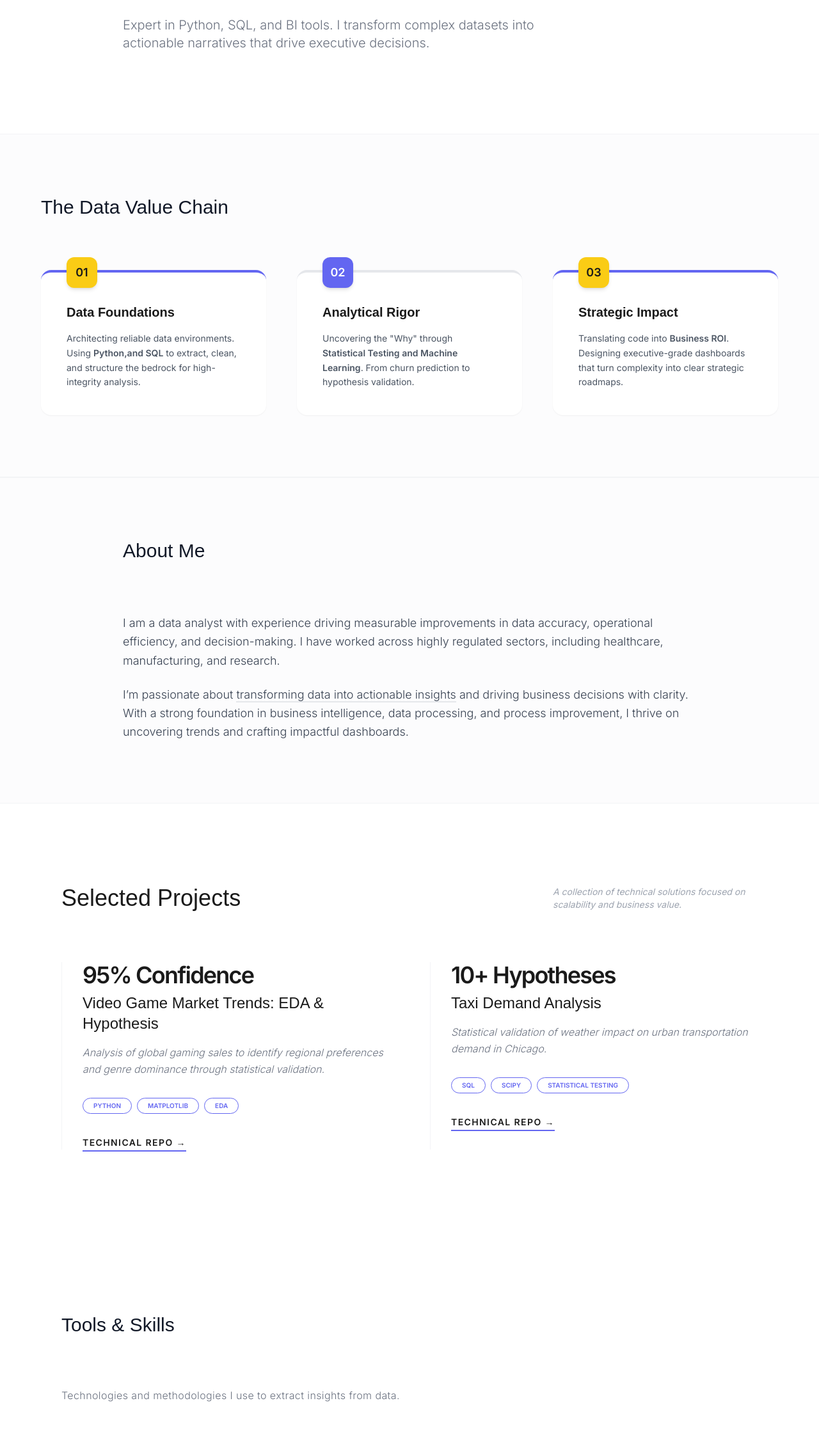
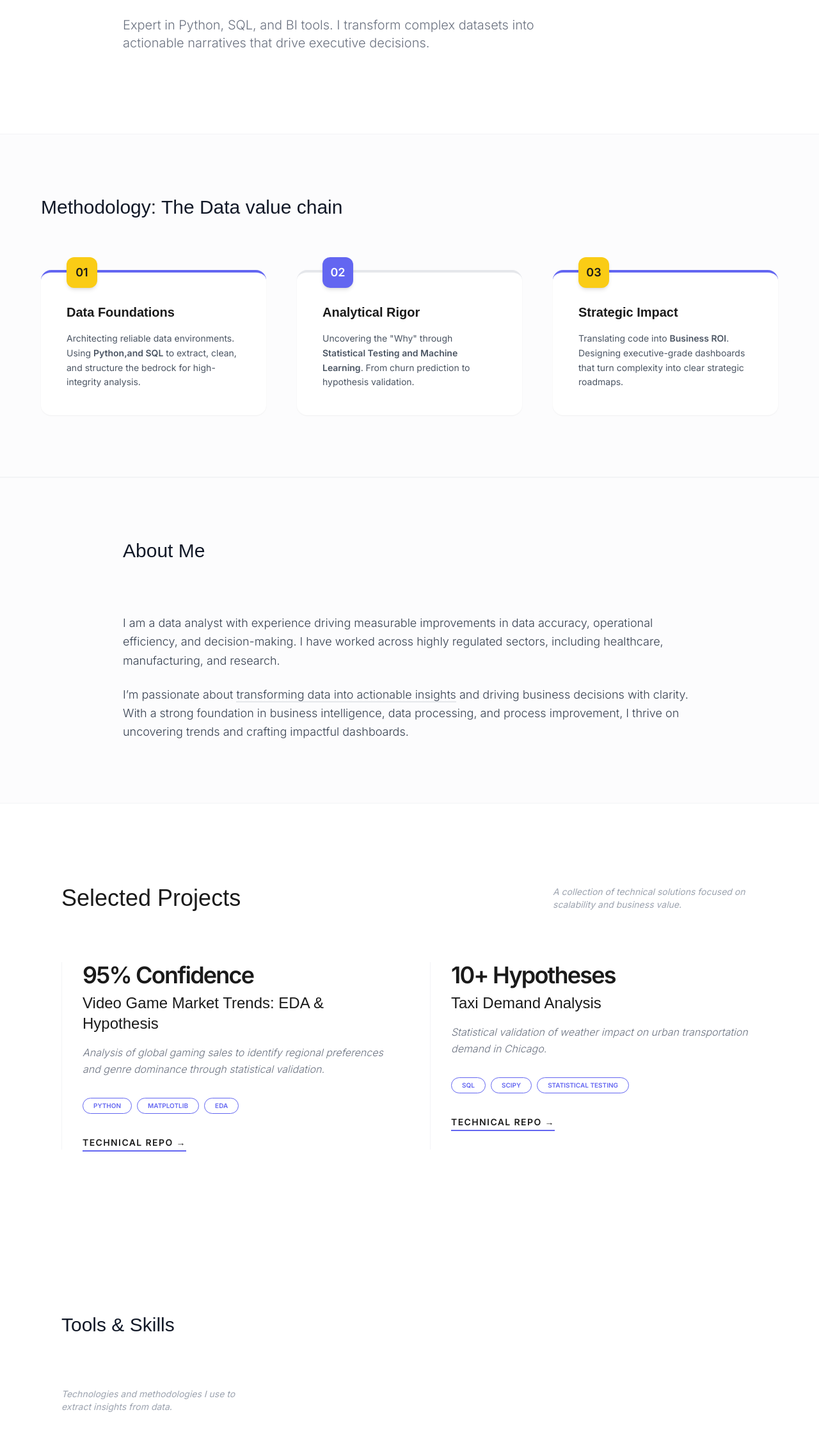
Before and after one commit to pamvianeta/pamvianeta.github.io, a plain HTML site: page index.html in a window 1280 px wide. Shown: the part 465-2719 px from the top of the page at 64% size. Drawn offline with nearby package versions, Linux system fonts and the light colour scheme.

Commit message:
Update section titles and paragraph styling in index.html

```diff
--- a/index.html
+++ b/index.html
@@ -48,7 +48,7 @@
 
     <section id="process" class="py-24 px-8 bg-gray-50/50 border-y border-gray-100">
         <div class="max-w-6xl mx-auto">
-            <h2 class="text-3xl mb-20 text-gray-900">The Data Value Chain</h2>
+            <h2 class="text-3xl mb-20 text-gray-900">Methodology: The Data value chain</h2>
 
             <div class="grid md:grid-cols-3 gap-12">
                 <div class="relative p-10 bg-white shadow-sm rounded-2xl border-t-4 border-purple-main">
@@ -129,7 +129,7 @@
         <div class="max-w-6xl mx-auto">
             <div class="mb-16">
                 <h2 class="text-3xl mb-20 text-gray-900">Tools & <span class="text-3xl mb-20 text-gray-900">Skills</span></h2>
-                <p class="text-gray-500 font-light tracking-wide">Technologies and methodologies I use to extract insights from data.</p>
+                <p class="text-gray-400 text-sm max-w-xs italic">Technologies and methodologies I use to extract insights from data.</p>
             </div>
 
             <div class="grid grid-cols-1 md:grid-cols-2 lg:grid-cols-4 gap-6">
```
